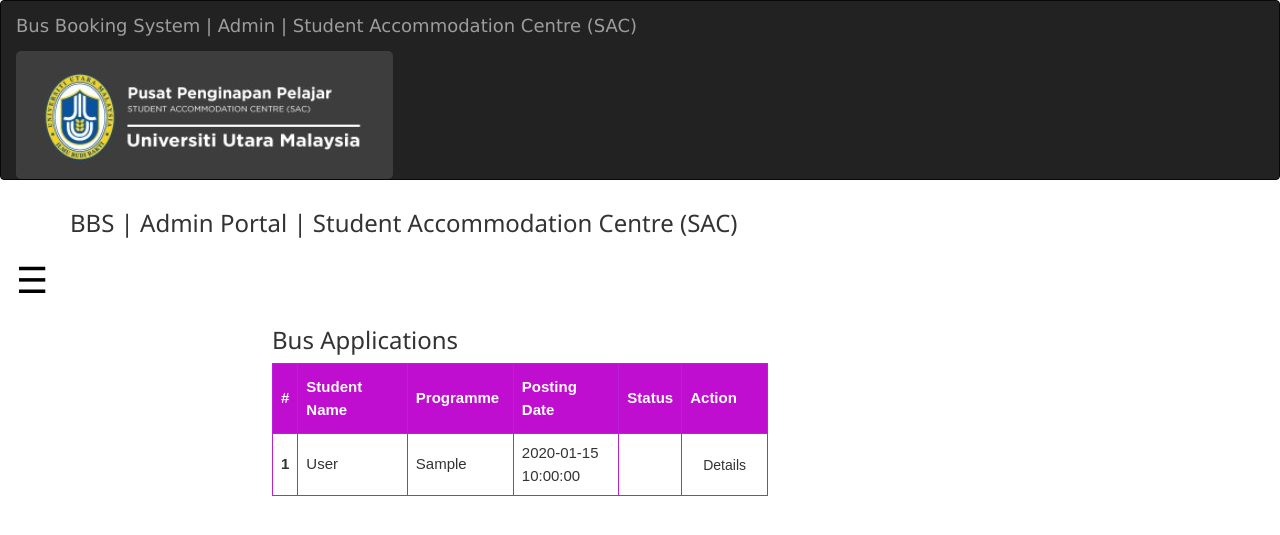
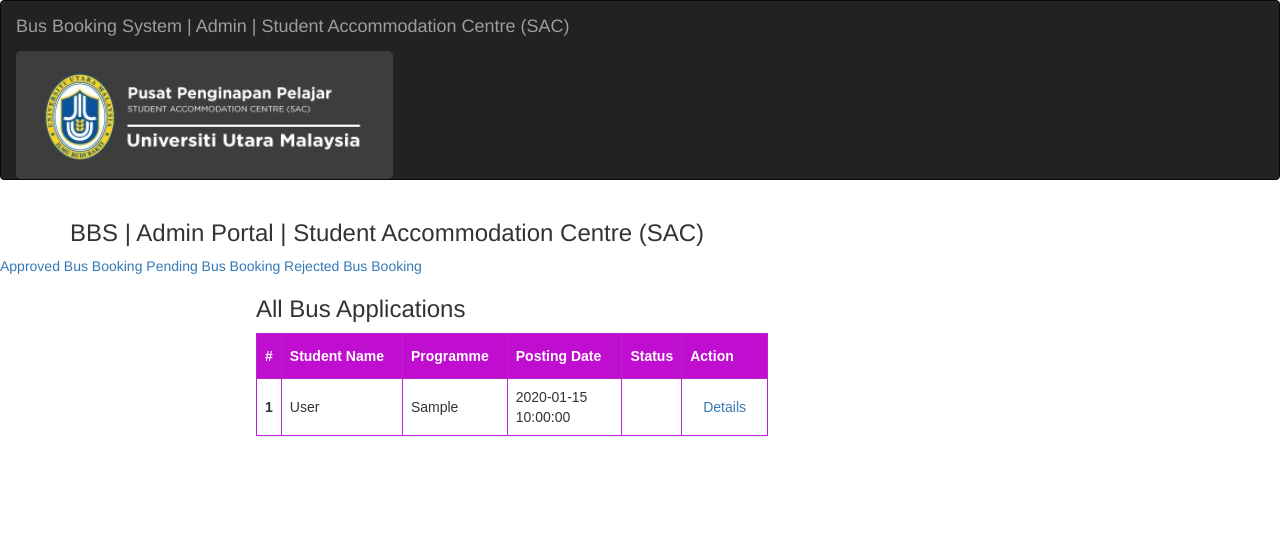
Before and after one commit to siseisya/Final-Year-Project, a PHP site: page /admin/bookings.php in a window 1280 px wide. Shown: the top 535 px of the page. Run offline with PHP 8.4, Linux system fonts and the light colour scheme; the visitor is signed in with stand-in values (Sample User, id 1); tables that the repository leaves empty or names only in its code hold one stand-in row (values such as "Sample post").

Commit message:
Update bookings.php

```diff
--- a/admin/bookings.php
+++ b/admin/bookings.php
@@ -13,7 +13,7 @@ if (strlen($_SESSION['alogin']) == 0) {
     <head>
 
         <!-- Title -->
-        <title>Admin | Dashboard</title>
+        <title>Admin | Booking Details</title>
 
         <!-- Theme Styles -->
         <link href="css/alpha-admin.css" rel="stylesheet" type="text/css" />
@@ -30,13 +30,16 @@ if (strlen($_SESSION['alogin']) == 0) {
     <body>
         <?php include('includes/header.php'); ?>
 
-        <?php include('includes/sidebar.php'); ?>
+
+        <a href="approvedbook-history.php" class="button3">Approved Bus Booking </a>
+        <a href="pendingbook-history.php" class="button3">Pending Bus Booking </a>
+        <a href="notapprovedbook-history.php" class="button3">Rejected Bus Booking </a>
 
         <div style="margin-left:20%">
 
             <div class="w3-container">
 
-                <h3>Bus Applications </h3>
+                <h3>All Bus Applications </h3>
 
 
                 <table id="bookings">
```
